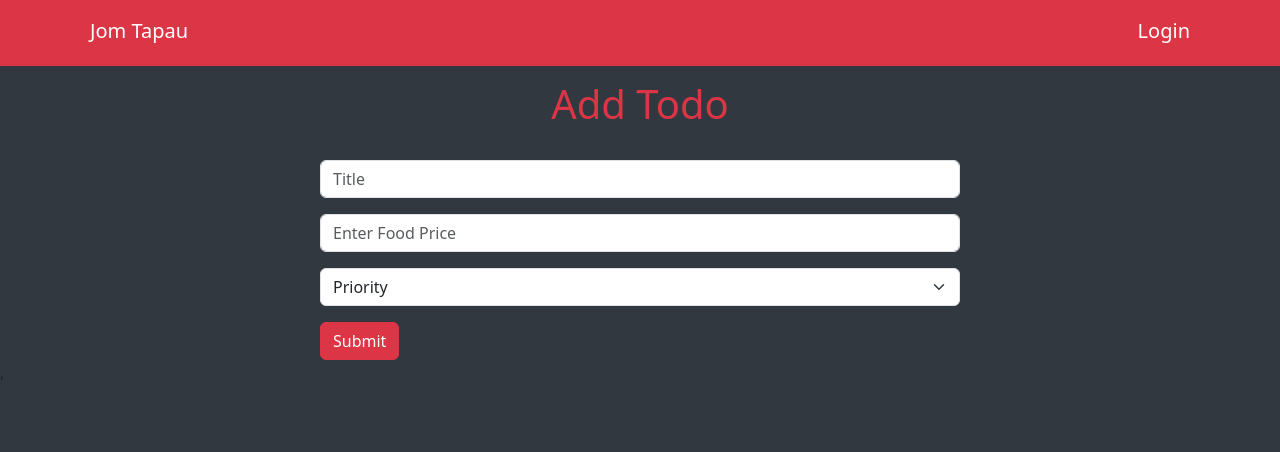
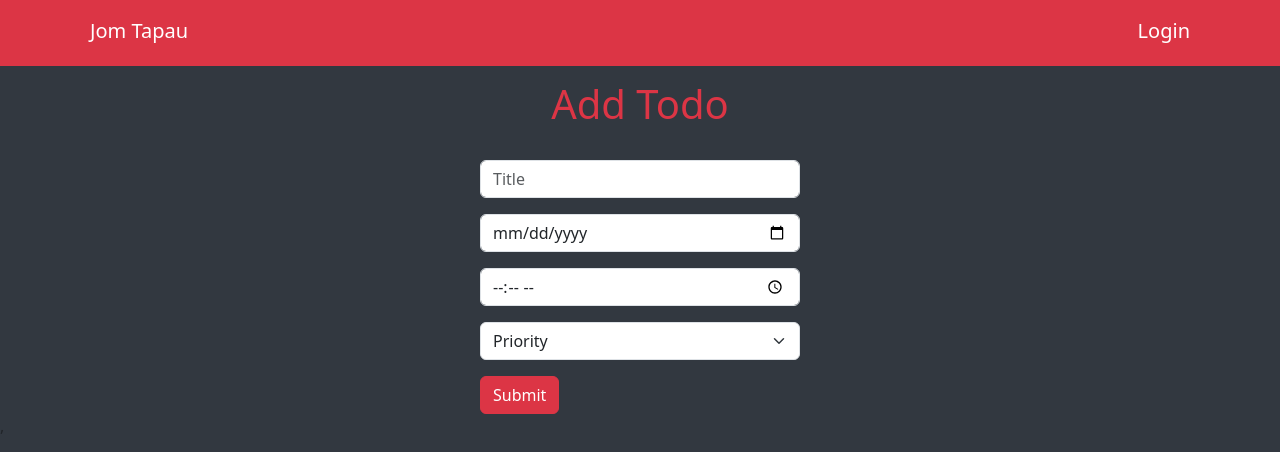
Before and after one commit to gmshimon/todo-client-site, a React (Create React App) app: page /todo in a window 1280 px wide. Shown: the top 452 px of the page. Built offline with nearby package versions, Linux system fonts and the light colour scheme; no server answers.

Commit message:
post todo done

```diff
--- a/src/Component/Todo/TodoList.js
+++ b/src/Component/Todo/TodoList.js
@@ -5,17 +5,34 @@ import { Form } from "react-bootstrap";
 
 const TodoList = () => {
   const nameRef = useRef();
-  const priceRef = useRef();
+  const dateRef = useRef();
   const catRef = useRef();
+  const  timeRef = useRef();
 
   const handleAddTodo = e=>{
     e.preventDefault();
     const name = nameRef.current.value;
-    const price = priceRef.current.value;
+    const date = dateRef.current.value;
+    const category = catRef.current.value;
+    const time = timeRef.current.value;
 
-    const category = catRef.current.value;
+    console.log(name, date, category,time);
+    const todo = {
+      name:name,
+      date:date,
+      category:category,
+      time:time
+    }
+    fetch('http://localhost:5000/api/v1/todos',{
+      method:"POST",
+      headers:{
+        'content-type': 'application/json'
+      },
+      body: JSON.stringify(todo)
+    })
+    .then(res=>res.json())
+    .then(data=>console.log(data))
 
-    console.log(name, price, category);
   }
   return (
     <div>
@@ -23,7 +40,7 @@ const TodoList = () => {
       <div style={{ marginTop: "80px" }}>
         <h1 className="text-danger text-center">Add Todo</h1>
         <br />
-        <form onSubmit={handleAddTodo} className="w-50 mx-auto ">
+        <form onSubmit={handleAddTodo} className="w-25 mx-auto ">
           <Form.Group className="mb-3" controlId="exampleForm.ControlInput1">
             <Form.Control
               required
@@ -35,9 +52,17 @@ const TodoList = () => {
           <Form.Group className="mb-3" controlId="exampleForm.ControlInput1">
             <Form.Control
               required
-              ref={priceRef}
-              type="text"
+              ref={dateRef}
+              type="date"
               placeholder="Enter Food Price"
+            />
+          </Form.Group>
+          <Form.Group className="mb-3" controlId="exampleForm.ControlInput1">
+            <Form.Control
+              required
+              ref={timeRef}
+              type="time"
+              placeholder="Time"
             />
           </Form.Group>
           <Form.Group className="mb-3" controlId="exampleForm.ControlInput1">
```
